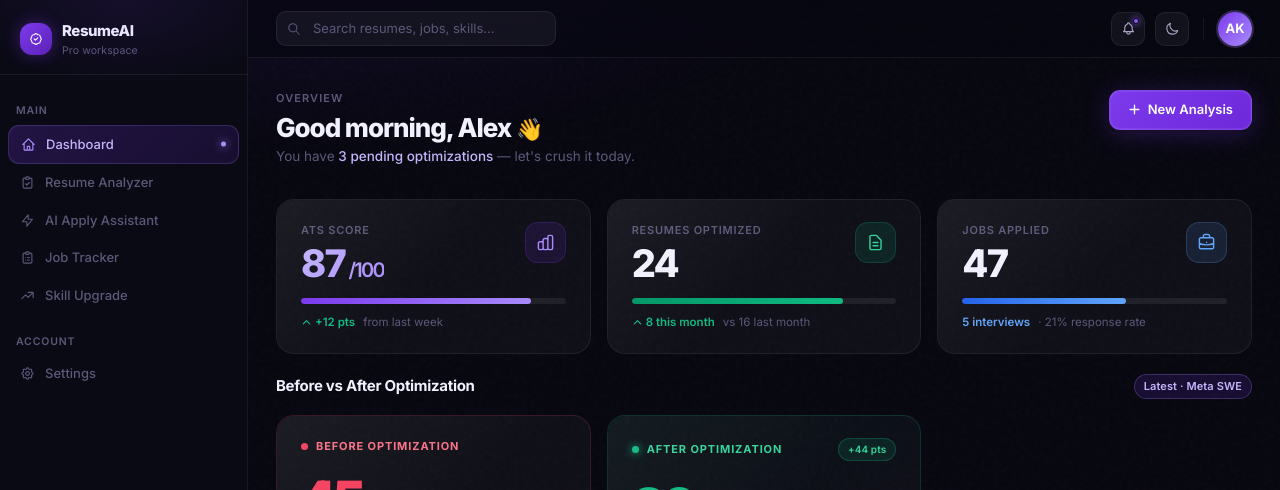
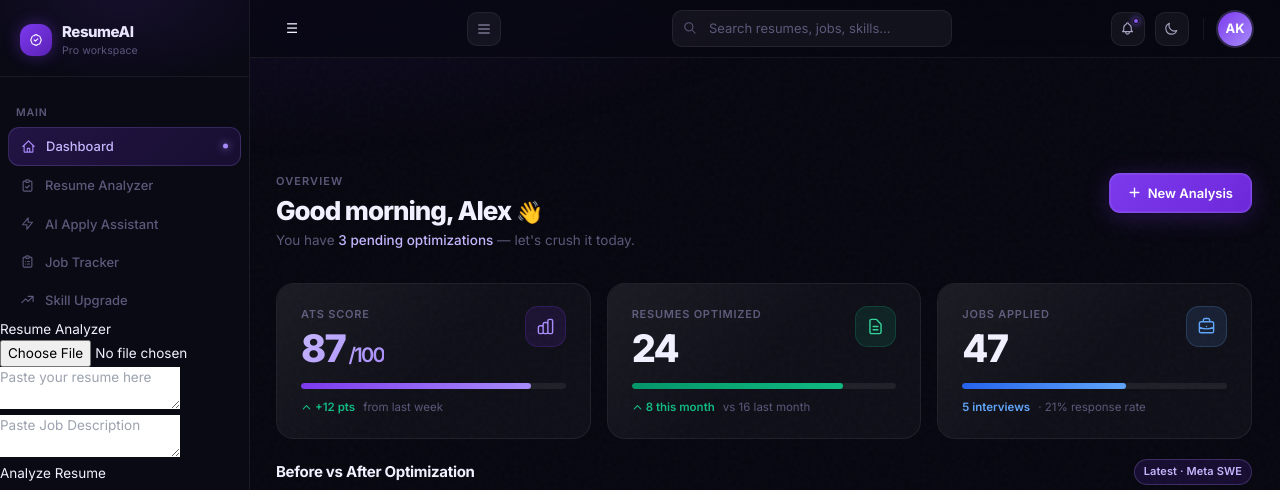
Before and after one commit to kiran86865747-pixel/resume-ai, a plain HTML site: page index.html in a window 1280 px wide. Shown: the top 490 px of the page. Drawn offline with nearby package versions, Linux system fonts and the light colour scheme.

Commit message:
Update index.html

```diff
--- a/index.html
+++ b/index.html
@@ -7,6 +7,17 @@
 <title>ResumeAI — Premium Dashboard</title>
 <script src="https://cdn.tailwindcss.com"></script>
 <link href="https://fonts.googleapis.com/css2?family=Inter:wght@300;400;500;600;700;800;900&display=swap" rel="stylesheet"/>
+<div id="sidebar">
+
+  <button onclick="toggleSidebar()" style="margin:10px;">☰</button>
+
+  <h2>Hirevity</h2>
+
+  <a href="#" onclick="nav('dashboardPage')">Dashboard</a>
+
+  <a href="#" onclick="nav('analyzerPage')">Resume Analyzer</a>
+
+</div>
 <style>
 /* ── CSS VARIABLES ─────────────────────────────────────────────── */
 :root {
@@ -33,6 +44,14 @@
   --amber-dim:    rgba(245,158,11,0.12);
   --blue:         #60A5FA;
   --blue-dim:     rgba(96,165,250,0.12);
+  #sidebar {
+  width: 250px;
+  transition: 0.3s;
+}
+
+#sidebar.collapsed {
+  width: 70px;
+}
 }
 
 /* ── RESET & BASE ───────────────────────────────────────────────── */
@@ -490,6 +509,25 @@ body::after {
       </a>
     </nav>
 
+    <div id="analyzerPage" class="page">
+
+  <h2>Resume Analyzer</h2>
+
+  <!-- Upload -->
+  <input type="file" id="resumeFile" accept=".pdf,.doc,.docx" />
+
+  <!-- OR paste -->
+  <textarea id="resume" placeholder="Paste your resume here"></textarea>
+
+  <!-- Job Description -->
+  <textarea id="job" placeholder="Paste Job Description"></textarea>
+
+  <button onclick="analyzeResume()">Analyze Resume</button>
+
+  <div id="result"></div>
+
+</div>
+
     <div class="nav-group-label">Account</div>
     <nav>
       <a class="nav-item" onclick="nav('settings',this)">
@@ -537,6 +575,7 @@ body::after {
 ════════════════════════════════════════════════════════════════ -->
 <div class="topbar" style="left:248px;">
   <!-- Mobile toggle -->
+   <button onclick="toggleSidebar()" style="margin:10px;">☰</button>
   <button class="icon-btn mr-3 lg:hidden" onclick="document.getElementById('sidebar').classList.toggle('open')">
     <svg width="16" height="16" fill="none" viewBox="0 0 24 24">
       <path d="M4 6h16M4 12h16M4 18h16" stroke="var(--text2)" stroke-width="1.8" stroke-linecap="round"/>
@@ -1242,6 +1281,47 @@ function addJob() {
     row.style.opacity = '1'; row.style.transform = 'translateY(0)';
   }, 20);
 }
+function toggleSidebar() {
+  const sidebar = document.getElementById("sidebar");
+  sidebar.classList.toggle("collapsed");
+}
+
+function nav(page) {
+  const pages = document.querySelectorAll(".page");
+  pages.forEach(p => p.style.display = "none");
+
+  const active = document.getElementById(page);
+  if (active) active.style.display = "block";
+}
+
+async function analyzeResume() {
+
+  const resume = document.getElementById("resume")?.value;
+  const jobDescription = document.getElementById("job")?.value;
+
+  if (!resume || !jobDescription) {
+    alert("Please enter resume & job description");
+    return;
+  }
+
+  document.getElementById("result").innerHTML = "Analyzing...";
+
+  const response = await fetch("https://hook.eu1.make.com/ogosm7vkngr2g4w26b36in2jwbhpb4lv", {
+    method: "POST",
+    headers: {
+      "Content-Type": "application/json"
+    },
+    body: JSON.stringify({ resume, jobDescription })
+  });
+
+  const data = await response.json();
+
+  document.getElementById("result").innerHTML = `
+    <h3>ATS Score: ${data.ats_score}</h3>
+    <p><b>Missing Keywords:</b> ${data.missing_keywords.join(", ")}</p>
+    <p><b>Suggestions:</b> ${data.suggestions.join(", ")}</p>
+  `;
+}
 </script>
 </body>
 </html>
```
